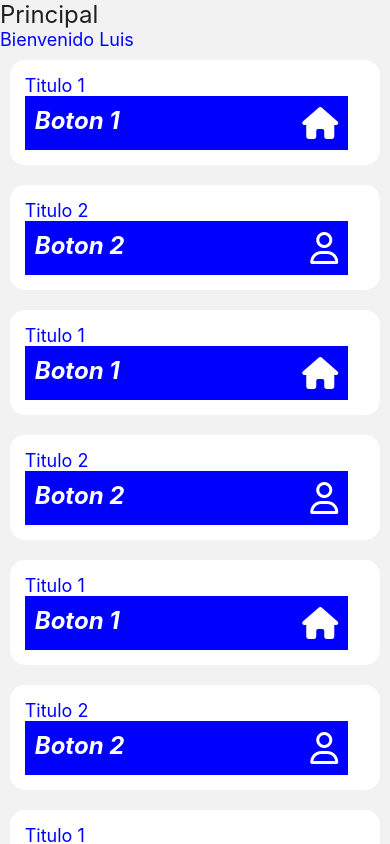
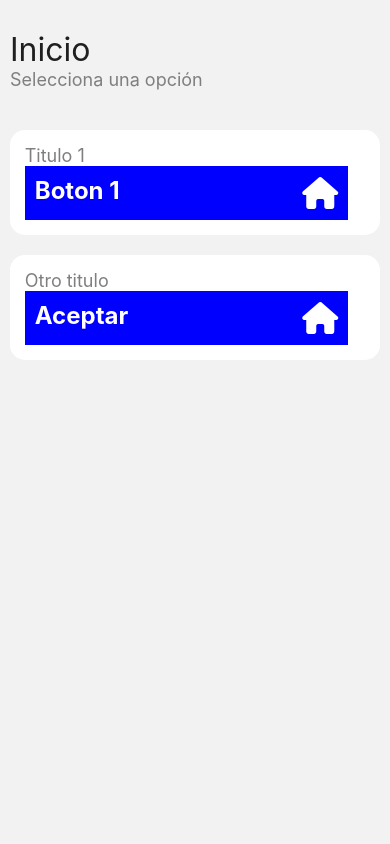
Before and after one commit to luisgudeo/appsmoviles, a React Native app: screen /Principal in a window 390 px wide. Shown: the top 844 px of the page. Built offline with nearby package versions, Linux system fonts and the light colour scheme.

Commit message:
clase 9 agosto

```diff
--- a/App.tsx
+++ b/App.tsx
@@ -1,9 +1,9 @@
-
 import React from 'react';
 import { NavigationContainer } from '@react-navigation/native';
 import { createNativeStackNavigator } from '@react-navigation/native-stack';
 
 import Principal from './src/Principal/Index';
+import Buscador from './src/Buscador/Index';
 
 const Stack = createNativeStackNavigator();
 
@@ -12,6 +12,7 @@ const App = () => {
      <NavigationContainer>
         <Stack.Navigator initialRouteName="Principal" screenOptions={{headerShown: false}}>
             <Stack.Screen name='Principal' component={Principal} />
+            <Stack.Screen name='Buscador' component={Buscador} />
         </Stack.Navigator>
      </NavigationContainer>
     )
--- /dev/null
+++ b/src/Buscador/Index.tsx
@@ -0,0 +1,16 @@
+import React from 'react';
+import { View, ScrollView } from 'react-native';
+
+import Titulo from '../_componentes/Titulo';
+
+const Buscador = ({ navigation }) => {
+  return (
+    <View>
+      <ScrollView>
+        <Titulo titulo='Buscador' subtitulo='Utiliza el campo de abajo' navigation={navigation} visible={true} />
+      </ScrollView>
+    </View>
+  )
+}
+
+export default Buscador;
--- a/src/Principal/Index.tsx
+++ b/src/Principal/Index.tsx
@@ -1,16 +1,16 @@
 import React from 'react';
-import { View, Text } from 'react-native';
-
-import { textos } from '../_estilos/textos';
+import { View, ScrollView } from 'react-native';
 
 import Opciones from './Opciones';
+import Titulo from '../_componentes/Titulo';
 
-const Principal = () => {
+const Principal = ({ navigation }) => {
   return (
     <View>
-        <Text style={[textos.titulo]}>Principal</Text>
-        <Text style={[textos.subtitulo]}>Bienvenido Luis</Text>
-        <Opciones />
+      <ScrollView>
+        <Titulo titulo='Inicio' subtitulo='Selecciona una opción' navigation={navigation} visible={false} />
+        <Opciones navigation={navigation} />
+      </ScrollView>
     </View>
   )
 }
--- a/src/Principal/Opciones.tsx
+++ b/src/Principal/Opciones.tsx
@@ -8,19 +8,17 @@ import { views } from '../_estilos/views';
 
 import Tarjeta from '../_componentes/Tarjeta'
 
-const Opciones = () => {
+const Opciones = ({ navigation }) => {
+    const IrAPagina2 = () => {
+        navigation.navigate('Buscador');
+    }
+    const IrAPagina1 = () => {
+        console.log('Se presionó el otro botón');
+    }
     return(
         <View style={{alignItems: 'center'}}>
-            <Tarjeta titulo='Titulo 1' boton='Boton 1' icono='house' />
-            <Tarjeta titulo='Titulo 2' boton='Boton 2' icono='user' />
-            <Tarjeta titulo='Titulo 1' boton='Boton 1' icono='house' />
-            <Tarjeta titulo='Titulo 2' boton='Boton 2' icono='user' />
-            <Tarjeta titulo='Titulo 1' boton='Boton 1' icono='house' />
-            <Tarjeta titulo='Titulo 2' boton='Boton 2' icono='user' />
-            <Tarjeta titulo='Titulo 1' boton='Boton 1' icono='house' />
-            <Tarjeta titulo='Titulo 2' boton='Boton 2' icono='user' />
-            <Tarjeta titulo='Titulo 1' boton='Boton 1' icono='house' />
-            <Tarjeta titulo='Titulo 2' boton='Boton 2' icono='user' />
+            <Tarjeta titulo='Titulo 1' boton='Boton 1' icono='house' press={IrAPagina2}/>
+            <Tarjeta titulo='Otro titulo' boton='Aceptar' icono='house' press={IrAPagina1}/>
         </View>
     )
 }
--- a/src/_componentes/Tarjeta.tsx
+++ b/src/_componentes/Tarjeta.tsx
@@ -5,11 +5,11 @@ import { views } from '../_estilos/views';
 import { textos } from '../_estilos/textos';
 import { botones } from '../_estilos/botones';
 
-const Tarjeta = ({titulo, boton, icono}) => {
+const Tarjeta = ({titulo, boton, icono, press}) => {
     return (
         <View style={[views.card]}>
             <Text style={[textos.subtitulo]}>{titulo}</Text>
-            <Pressable style={[botones.btn]}>
+            <Pressable style={[botones.btn]} onPress={press}>
                 <Text style={[textos.btn]}>{boton}</Text>
                 <Icon name={icono} color='white' size={32} />
             </Pressable>
--- /dev/null
+++ b/src/_componentes/Titulo.tsx
@@ -0,0 +1,24 @@
+import React from 'react';
+import { View, Text, Pressable } from 'react-native';
+import Icon from 'react-native-vector-icons/FontAwesome6';
+
+import { textos } from '../_estilos/textos';
+import { views } from '../_estilos/views';
+
+const Titulo = ({titulo, subtitulo, navigation, visible}) => {
+    return (
+        <View style={[views.titulo]}>
+            {visible == true ?
+                <Pressable>
+                    <Icon name='caret-left' size={30} color='blue' />
+                </Pressable>
+            :
+                null
+            }
+            <Text style={[textos.titulo]}>{titulo}</Text>
+            <Text style={[textos.subtitulo]}>{subtitulo}</Text>
+        </View>
+    )
+}
+
+export default Titulo;
--- a/src/_estilos/textos.tsx
+++ b/src/_estilos/textos.tsx
@@ -2,17 +2,16 @@ import { StyleSheet } from "react-native";
 
 export const textos = StyleSheet.create({
     titulo: {
-        fontSize: 24,
+        fontSize: 32,
         color: '#1f1f1f'
     },
     subtitulo: {
         fontSize: 18,
-        color: '#0000ff'
+        color: '#7f7f7f'
     },
     btn: {
         color: 'white',
         fontSize: 24,
-        fontWeight: 'bold',
-        fontStyle: 'italic'
+        fontWeight: 'bold'
     }
 });
--- a/src/_estilos/views.tsx
+++ b/src/_estilos/views.tsx
@@ -7,5 +7,10 @@ export const views = StyleSheet.create({
         backgroundColor: 'white',
         borderRadius: 15,
         margin: 10
+    },
+    titulo: {
+        width: '100%',
+        paddingVertical: 30,
+        paddingHorizontal: 10
     }
 });
```
Also changed, not shown: 2 other files (tests, documents, lock files or other folders).
